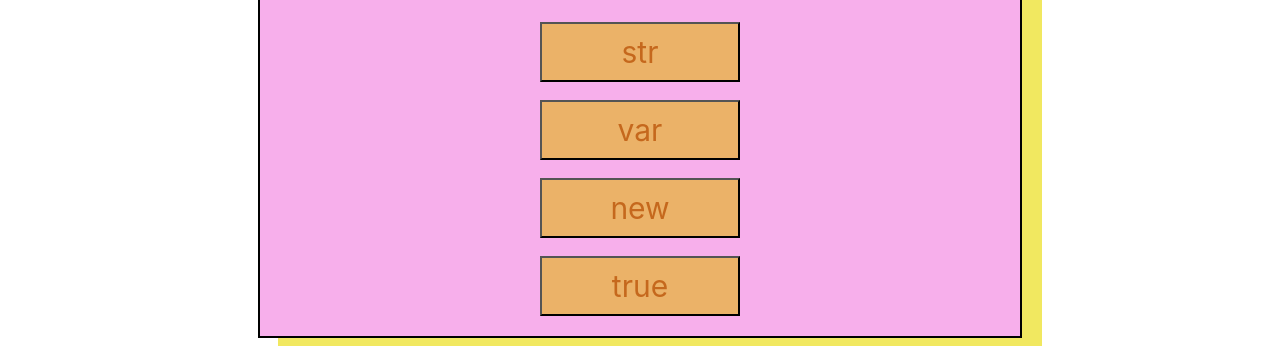
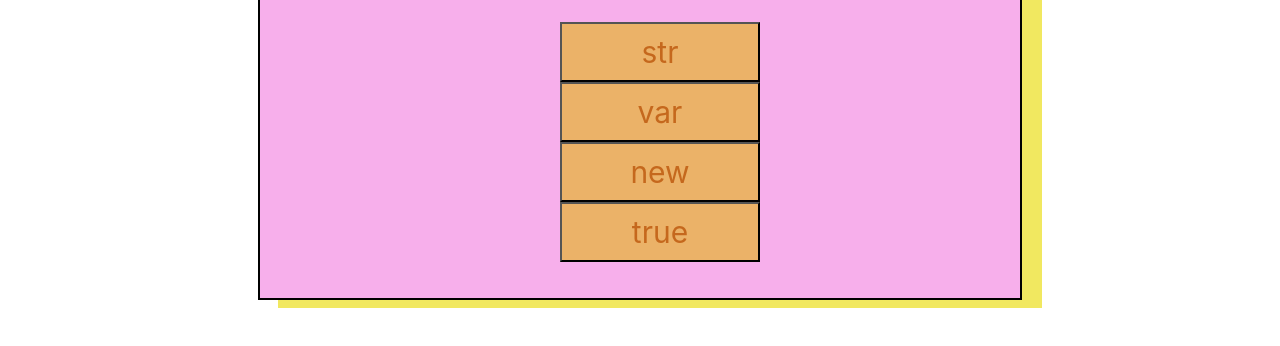
Before and after one commit to zjg39/CodingQuizGame, a plain HTML site: page index.html in a window 1280 px wide. Both pictures are taken after a click on the button "START". Shown: the part 517-863 px from the top of the page. After the commit the page ends 825 px from the top, so only its background shows below. Drawn offline with Linux system fonts and the light colour scheme.

Commit message:
commit, question buttons

```diff
--- a/assets/mystyle.css
+++ b/assets/mystyle.css
@@ -80,7 +80,7 @@ header p {
     text-shadow: 3px 3px rgb(235, 178, 104); ;
 }
 
-.questionbutton {
+.questionButton {
     width: 200px;
     padding: 10px 0px;
     font-size: 30px;
--- a/assets/script.js
+++ b/assets/script.js
@@ -13,6 +13,7 @@ var question3 = document.querySelector('#question3');
 var question4 = document.querySelector('#question4');
 var question5 = document.querySelector('#question5');
 var finalScore = document.querySelector('#finalscorebox');
+var highScore = document.querySelector('#highscorebox');
 
 var startButton = document.querySelector('#startbutton');
 
@@ -28,10 +29,10 @@ var correct4 = document.querySelector('#question4correct');
 var correct5 = document.querySelector('#question5correct');
 
 
-// Win condition
+// Win condition & Time remaining
 
 var youWin = false;
-
+var timeRemaining = 0;
 
 // start the game with only the opening page displayed
 
@@ -43,8 +44,11 @@ function readyToPlay() {
     question4.style.display = 'none';
     question5.style.display = 'none';
     finalScore.style.display = 'none';
+    highScore.style.display = 'none';
     startButton.addEventListener('click', quizGame)
 }
+
+
 
 
 // The countdown clockwork
@@ -66,40 +70,47 @@ function gameClock() {
     }, 1000);
 }
 
+var questionButton = document.querySelector('.questionButtons');
+console.log(questionButton);
 
 
 
 
-function quizGame () {
+
+
+function quizGame() {
     gameClock();
     startPage.style.display = 'none';
     question1.style.display = 'block';
-    question1.addEventListener('click', toQuestion2)
+    questionButton.addEventListener('click', toQuestion2)
 }
 
-  function toQuestion2 (event) {
+  function toQuestion2 () {
+        var questionButton2 = document.querySelector('.questionButton2');
         question1.style.display = 'none';
         question2.style.display = 'block';
-        question2.addEventListener('click', toQuestion3)
+        questionButton2.addEventListener('click', toQuestion3)
     }
 
-    function toQuestion3 (event) {
+    function toQuestion3 () {
+        var questionButton3 = document.querySelector('.questionButton3');
         question2.style.display = 'none';
         question3.style.display = 'block';
-        question3.addEventListener('click', toQuestion4)
+        questionButton3.addEventListener('click', toQuestion4)
     }
 
-    function toQuestion4 (event) {
+    function toQuestion4 () {
+        var questionButton4 = document.querySelector('.questionButton4');
         question3.style.display = 'none';
         question4.style.display = 'block';
-        question4.addEventListener('click', toQuestion5)
+        questionButton4.addEventListener('click', toQuestion5)
     }
 
-    function toQuestion5 (event) {
-
+    function toQuestion5 () {
+        var questionButton5 = document.querySelector('.questionButton5');
         question4.style.display = 'none';
         question5.style.display = 'block';
-        question5.addEventListener('click', toFinalScoreBox)
+        questionButton5.addEventListener('click', toFinalScoreBox)
     }
 
     function toFinalScoreBox () {
@@ -108,9 +119,10 @@ function quizGame () {
         finalScore.addEventListener('click', toHighScore)
     }
 
-    function backToStart () {
+    function toHighScore () {
         finalScore.style.display = 'none';
-
+        highScore.style.display = 'block';
+        highScore.addEventListener('click', readyToPlay)
     }
 
 readyToPlay();
--- a/index.html
+++ b/index.html
@@ -49,21 +49,15 @@
                 <h1 id="question1question">Question 1</h1>
                 <br>
                 <h2 id="question1question">Which keyword is used to define a variable?</h2>
-                    <form>
-                        <input type="button" class="questionbutton" id="question1button" value="str">
-                    </form>
+                    <ol class="questionButtons">
+                        <input type="button" class="questionButton" id="question1button" value="str">
                         <br>
-                    <form>
-                        <input type="button" class="questionbutton" id="question1button" id="question1correct" value="var">
-                    </form>
+                        <input type="button" class="questionButton" id="question1button" id="question1correct" value="var">
                         <br>
-                    <form>
-                        <input type="button" class="questionbutton" id="question1button" value="new">
-                    </form>
+                        <input type="button" class="questionButton" id="question1button" value="new">
                         <br>
-                    <form>
-                        <input type="button" class="questionbutton" id="question1button" value="true">
-                    </form>
+                        <input type="button" class="questionButton" id="question1button" value="true">
+                    </ol>
             </div>
 
 
@@ -73,21 +67,15 @@
                 <h1 id="question2question">Question 2</h1>
                 <br>
                 <h2 id="question2question">Which of the following examples is an array?</h2>
-                    <form>
-                        <input type="button" class="questionbutton" id="question2button" value="40px">
-                    </form>
+                    <ol class="questionButton2">
+                        <input type="button" class="questionButton" id="question2button" value="40px">
                         <br>
-                    <form>
-                        <input type="button" class="questionbutton" id="question2button" value="var = 3.14">
-                    </form>
+                        <input type="button" class="questionButton" id="question2button" value="var = 3.14">
                         <br>
-                    <form>
-                        <input type="button" class="questionbutton" id="question2-3button" id="question2correct" value="[1, 'Laser', 35]">
-                    </form>
+                        <input type="button" class="questionButton" id="question2-3button" id="question2correct" value="[1, 'Laser', 35]">
                         <br>
-                    <form>
-                        <input type="button" class="questionbutton" id="question2-4button" value="for (i = 0; i < array.length; i++)">
-                    </form>
+                        <input type="button" class="questionButton" id="question2-4button" value="for (i = 0; i < array.length; i++)">
+                    </ol>
             </div>
 
 
@@ -99,21 +87,15 @@
                 <h1 id="question3question">Question 3</h1>
                 <br>
                 <h2 id="question3question">Which of the following would "call" a function?</h2>
-                    <form>
-                        <input type="button" class="questionbutton" id="question3button" value="var = call">
-                    </form>
+                    <ol class="questionButton3">
+                        <input type="button" class="questionButton" id="question3button" value="var = call">
                         <br>
-                    <form>
-                        <input type="button" class="questionbutton" id="question3button" value="function: call;">
-                    </form>
+                        <input type="button" class="questionButton" id="question3button" value="function: call;">
                         <br>
-                    <form>
-                        <input type="button" class="questionbutton" id="question3button" value="print(function)">
-                    </form>
+                        <input type="button" class="questionButton" id="question3button" value="print(function)">
                         <br>
-                    <form>
-                        <input type="button" class="questionbutton" id="question3button" id="question3correct" value="function();">
-                    </form>
+                        <input type="button" class="questionButton" id="question3button" id="question3correct" value="function();">
+                    </ol>
             </div>
 
 
@@ -125,21 +107,15 @@
                 <h1 id="question4question">Question 4</h1>
                 <br>
                 <h2 id="question4question">"Boolean(10 > 12)" will return which statement?</h2>
-                    <form>
-                        <input type="button" class="questionbutton" id="question4button" value="True">
-                    </form>
+                    <ol class="questionButton4">
+                        <input type="button" class="questionButton" id="question4button" value="True">
                         <br>
-                    <form>
-                        <input type="button" class="questionbutton" id="question4button" id="question4correct" value="False">
-                    </form>
+                        <input type="button" class="questionButton" id="question4button" id="question4correct" value="False">
                         <br>
-                    <form>
-                        <input type="button" class="questionbutton" id="question4button" value="Yes">
-                    </form>
+                        <input type="button" class="questionButton" id="question4button" value="Yes">
                         <br>
-                    <form>
-                        <input type="button" class="questionbutton" id="question4-4button" value="function(false);">
-                    </form>
+                        <input type="button" class="questionButton" id="question4-4button" value="function(false);">
+                    </ol>
             </div>
 
 
@@ -150,21 +126,15 @@
                 <h1 id="question5question">Question 5</h1>
                 <br>
                 <h2 id="question5question">Which of the following is <i>not</i> a conditional statement?</h2>
-                    <form>
-                        <input type="button" class="questionbutton" id="question5button" id="question5correct" value="Alert">
-                    </form>
+                    <ol class="questionButton5">
+                        <input type="button" class="questionButton" id="question5button" id="question5correct" value="Alert">
                         <br>
-                    <form>
-                        <input type="button" class="questionbutton" id="question5button" value="Else if">
-                    </form>
+                        <input type="button" class="questionButton" id="question5button" value="Else if">
                         <br>
-                    <form>
-                        <input type="button" class="questionbutton" id="question5button" value="If">
-                    </form>
+                        <input type="button" class="questionButton" id="question5button" value="If">
                         <br>
-                    <form>
-                        <input type="button" class="questionbutton" id="question5button" value="Else">
-                    </form>
+                        <input type="button" class="questionButton" id="question5button" value="Else">
+                    </ol>
             </div>
 
 
@@ -181,8 +151,12 @@
 
             <!-- Scoreboard Page -->
 
-            <div>
-
+            <div  class="question-container" id="highscorebox">
+                <h1 id="highscoretitle">SCOREBOARD</h1>
+                <br>
+                <h2 id="highscoreboard">Compare your scores against others!</h2>
+                <br>
+                <input type="button" class="questionButton" id="playagainbutton" value="Play Again?">
             </div>
         </main>
         <script src="./assets/script.js"></script>
```
Lines whose indentation alone changed are shown as unchanged.
